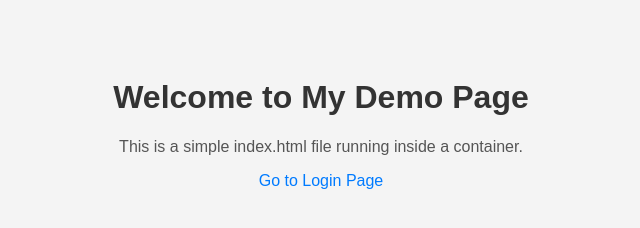
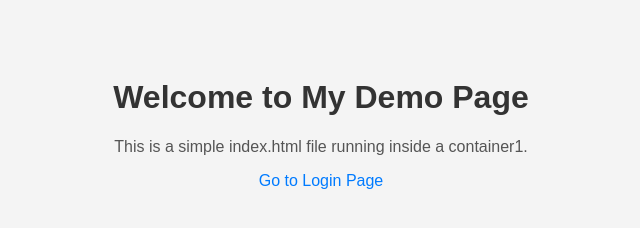
Before and after one commit to Navjyot-Devops/LoginApplication, a plain HTML site: page index.html in a window 1280 px wide. Shown: the full height of the page, 319-959 px from the left. Drawn offline with Linux system fonts and the light colour scheme.

Commit message:
Conatiner1

```diff
--- a/index.html
+++ b/index.html
@@ -27,7 +27,7 @@
 </head>
 <body>
   <h1>Welcome to My Demo Page</h1>
-  <p>This is a simple index.html file running inside a container.</p>
+  <p>This is a simple index.html file running inside a container1.</p>
   <p><a href="login.html">Go to Login Page</a></p>
 </body>
 </html>
```
